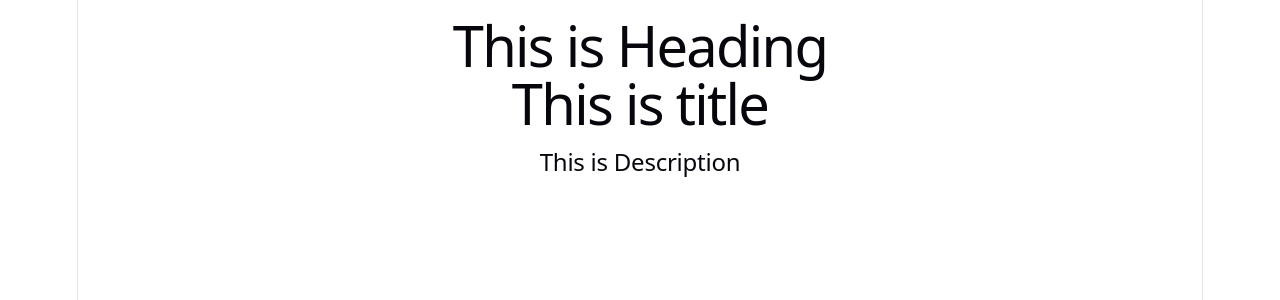
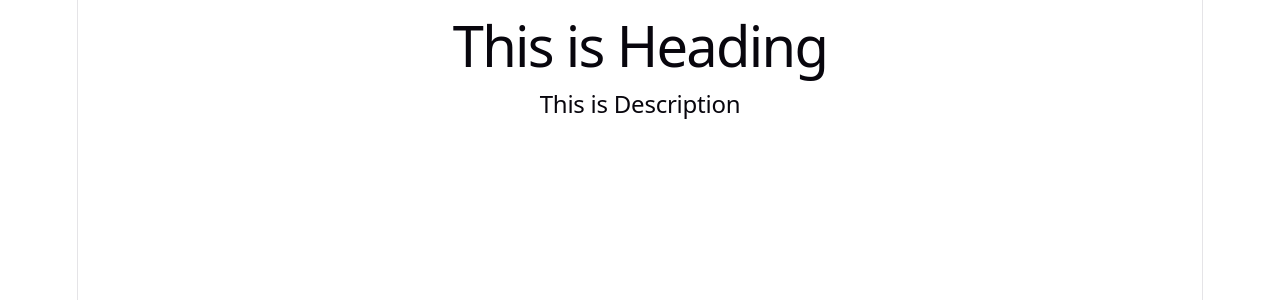
Before and after one commit to sadiksha-kc-neupane/React_Learning, a React (Vite) app: page / in a window 1280 px wide. Shown: the top 300 px of the page. Built offline with nearby package versions, Linux system fonts and the light colour scheme.

Commit message:
made a different file to make a title component name Title.jsx inside src.asset

```diff
--- a/src/App.jsx
+++ b/src/App.jsx
@@ -1,8 +1,5 @@
 import "./App.css";
-
-function Title() {
-  return <h1>This is title</h1>;
-}
+//import "./Title.jsx";
 
 function Description() {
   return <h2>This is Description</h2>;
@@ -12,7 +9,7 @@ function App() {
   return (
     <div>
       <h1>This is Heading</h1>
-      <Title />
+      {/* <Title /> */}
       <Description />
     </div>
   );
--- /dev/null
+++ b/src/Title.jsx
@@ -0,0 +1,5 @@
+function Title() {
+  return <h2>This is Title!!!!!!!</h2>;
+}
+
+//export
```
